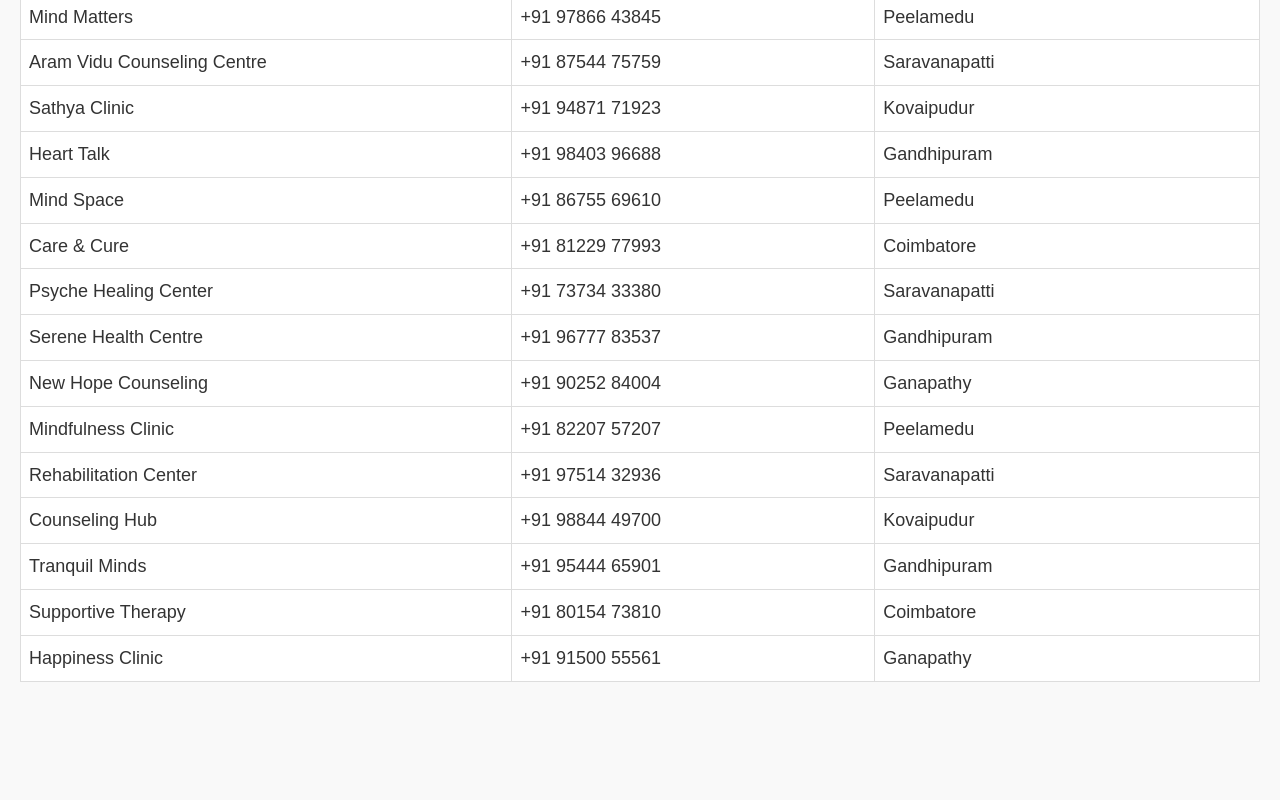
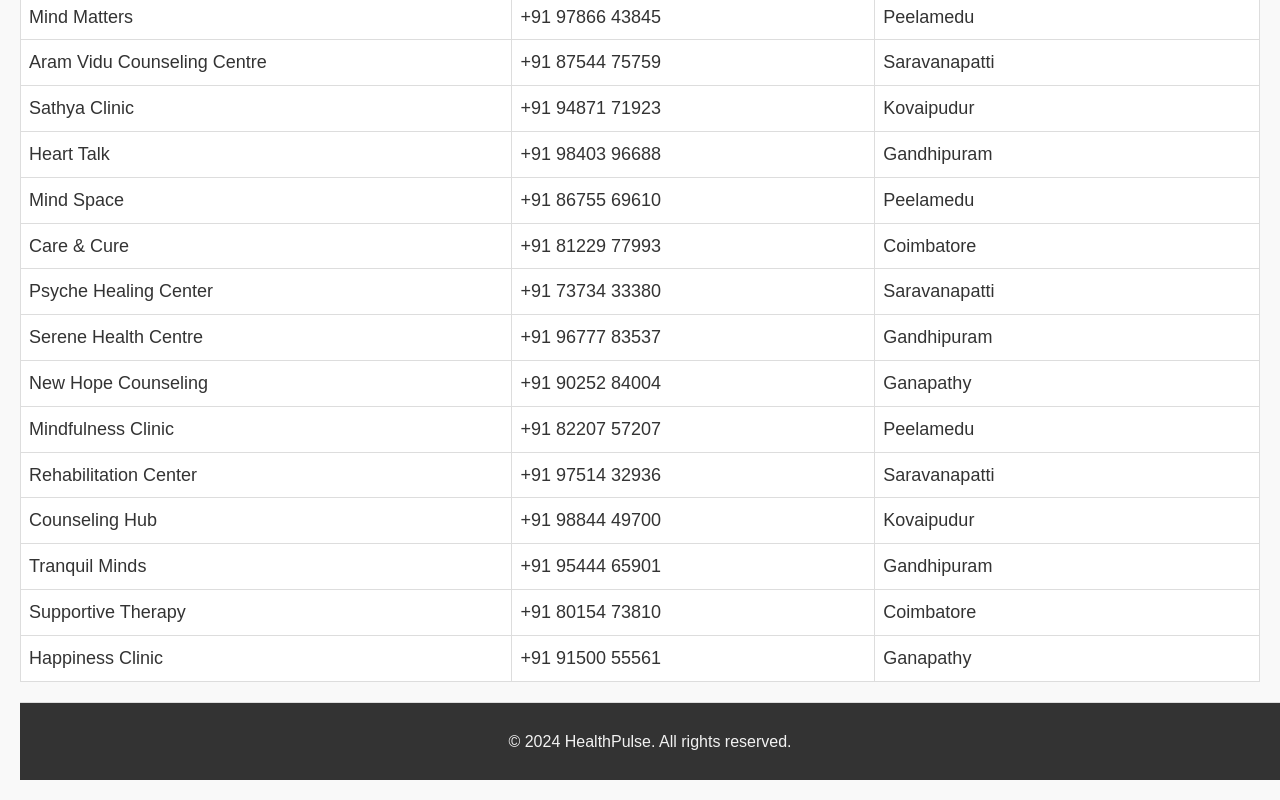
Before and after one commit to esvar499/HealthPulse, a plain HTML site: page HealthPulse/CouncilCenter.html in a window 1280 px wide. Shown: the part 771-1571 px from the top of the page. Before the commit the page ends 1473 px from the top, so only its background shows below. Drawn offline with nearby package versions, Linux system fonts and the light colour scheme.

Commit message:
Update the code

```diff
--- a/HealthPulse/CouncilCenter.html
+++ b/HealthPulse/CouncilCenter.html
@@ -188,6 +188,9 @@
             </tr>
         </tbody>
     </table>
+    <footer>
+        <p>&copy; 2024 HealthPulse. All rights reserved.</p>
+    </footer>
     <script src="https://www.gstatic.com/dialogflow-console/fast/messenger/bootstrap.js?v=1"></script>
 <df-messenger
   intent="WELCOME"
```
Also changed, not shown: HealthPulse/Map.html (+3 -0 lines).
